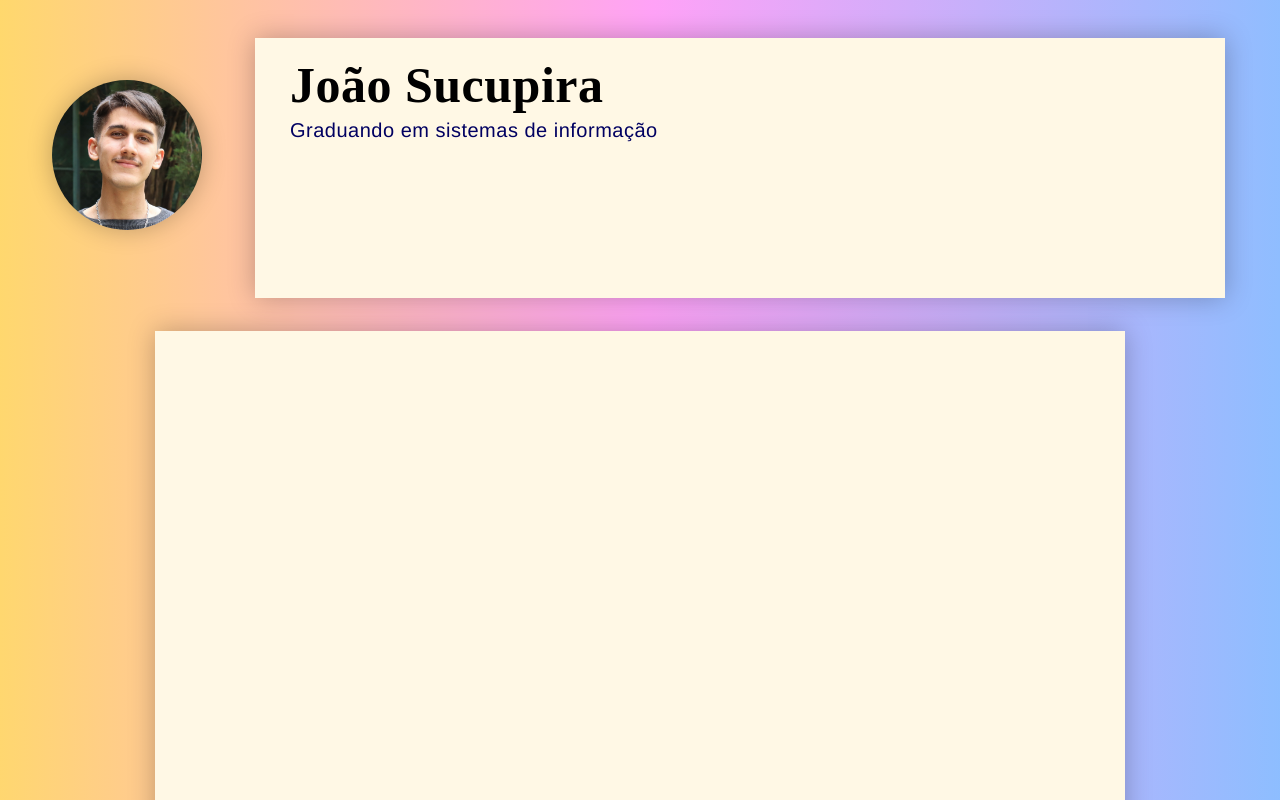
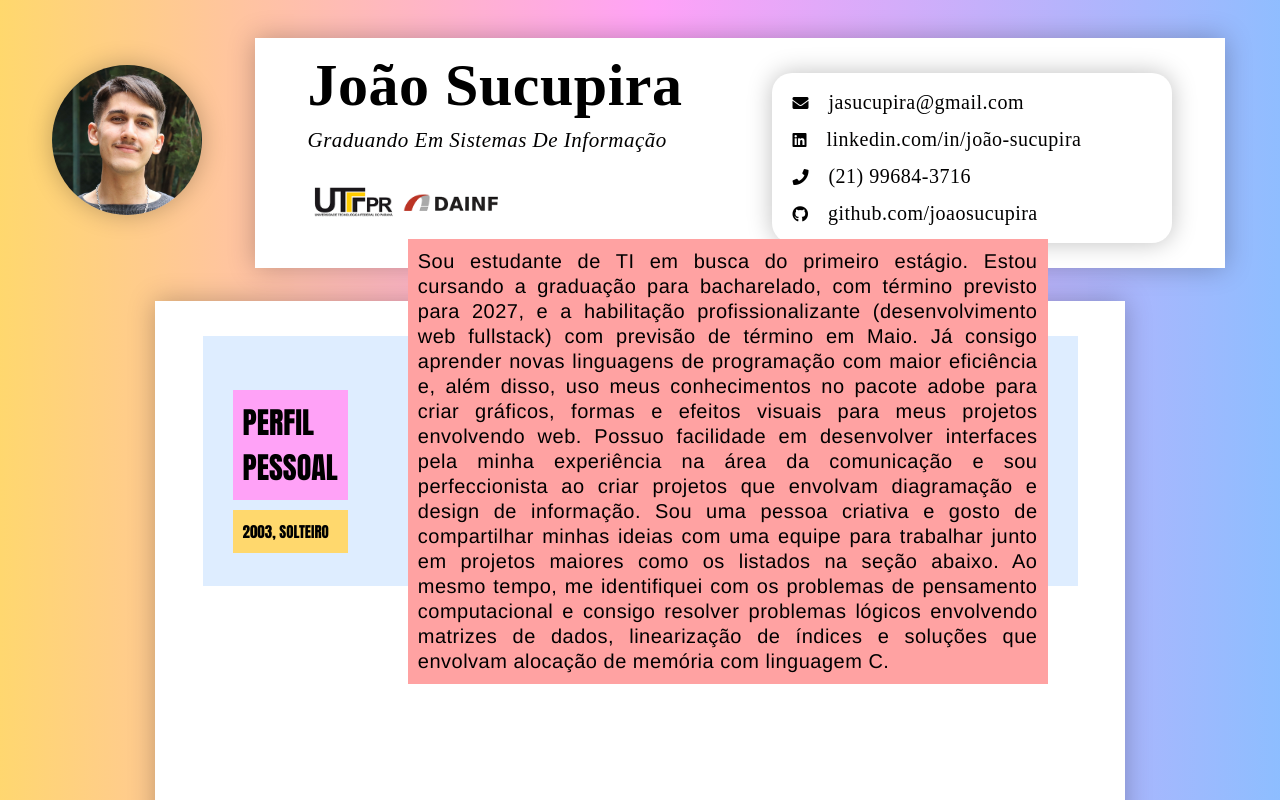
Before and after one commit to joaosucupira/pasta-site_curriculo, a website: page index-oficial.html in a window 1280 px wide. Shown: the top 800 px of the page. Drawn offline with Linux system fonts and the light colour scheme.

Commit message:
Update 3
Recomecei do início agora aproveitando melhor o efeito cascada

```diff
--- a/index-oficial.html
+++ b/index-oficial.html
@@ -4,6 +4,7 @@
     <meta charset="UTF-8">
     <meta name="viewport" content="width=device-width, initial-scale=1.0">
     <title>CV, J. Sucupira</title>
+    <link rel="stylesheet" href="https://cdnjs.cloudflare.com/ajax/libs/font-awesome/5.15.3/css/all.min.css">
     <link rel="stylesheet" href="style-oficial.css">
 </head>
 <body>
@@ -11,14 +12,31 @@
         <div class="sub-container">
             <div class="profile-pic"></div>
             <div class="sheet first">
-                <div class="text-block" style="flex-direction: column;">
-                    <div class="normal-text nome">João Sucupira</div>
-                    <div class="normal-text">Graduando em sistemas de informação</div>
+                <div style="display: flex; justify-content:space-between;">
+                    <div class="text-block" style="flex-direction: column;">
+                        <div class="normal-text nome">João Sucupira</div>
+                        <div class="normal-text sub-titulo">Graduando em sistemas de informação</div>
+                        <div><img src="imgs/utfpr-img2.png" alt="dainfutfpr" width="200px" style="margin-top: 30px;"></div>
+                    </div>
+                    <div class="contato">
+                        <div class="fas fa-envelope"><div class="normal-text link">jasucupira@gmail.com</div></div>
+                        <div class="fab fa-linkedin"><div class="normal-text link">linkedin.com/in/joão-sucupira</div></div>
+                        <div class="fas fa-phone"><div class="normal-text link">(21) 99684-3716</div></div>
+                        <div class="fab fa-github"><div class="normal-text link">github.com/joaosucupira</div></div>
+                    </div>
                 </div>
             </div>
         </div>
 
-        <div class="sheet second"></div>
+        <div class="sheet second">
+            <div class="sheetblock">
+                <div style="display: flex; flex-direction:column">
+                    <div class="leftblock">Perfil Pessoal</div>
+                    <div class="leftblock info">2003, Solteiro</div>
+                </div>
+                <div class="rightblock normal-text">Sou estudante de TI em busca do primeiro estágio. Estou cursando a graduação para bacharelado, com término previsto para 2027, e a habilitação profissionalizante (desenvolvimento web fullstack) com previsão de término em Maio. Já consigo aprender novas linguagens de programação com maior eficiência e, além disso, uso meus conhecimentos no pacote adobe para criar gráficos, formas e efeitos visuais para meus projetos envolvendo web. Possuo facilidade em desenvolver interfaces pela minha experiência na área da comunicação e sou perfeccionista ao criar projetos que envolvam diagramação e design de informação. Sou uma pessoa criativa e gosto de compartilhar minhas ideias com uma equipe para trabalhar junto em projetos maiores como os listados na seção abaixo. Ao mesmo tempo, me identifiquei com os problemas de pensamento computacional e consigo resolver problemas lógicos envolvendo matrizes de dados, linearização de índices e soluções que envolvam alocação de memória com linguagem C.</div>
+            </div>
+        </div>
         <div class="sheet third"></div>
     </div>
 </body>
--- a/style-oficial.css
+++ b/style-oficial.css
@@ -15,18 +15,57 @@ body {
 /* modelo para cada seção do curriculo */
 .sheet {
     display: flex;
-    background-color:#fff8e5;
+    background-color:white;
     margin: 3px;
     margin-top: 30px;
     padding:35px;
     box-shadow: 0px 0px 25px rgba(0, 0, 0, 0.25);
     width: 900px;
+    justify-content: center;
 }
 
+.sheetblock {
+    display: flex;
+    align-items: center;
+    background-color: #deedff;
+    width: 875px;
+    height: 250px;
+}
+
+.leftblock {
+    display: flex;
+    font-size: 30px;
+    font-family: Impact, sans-serif;
+    text-transform: uppercase;
+    background-color: #ffa2f7;
+    padding: 10px;
+    margin: 30px;
+    margin-bottom: 10px;
+    text-align: left;
+}
+
+.rightblock {
+    display: flex;
+    /* font-size: 16px;
+    font-family: 'Times New Roman', Times, serif;
+    line-height: 19px; */
+    background-color: #ffa2a2;
+    padding: 10px;
+    margin: 30px;
+    text-align: left;
+}
+
+.info {
+    font-size: 15px;
+    background-color: #ffd86d;
+    margin-top: 0px;
+    padding: 10px;
+
+}
 
 /* lista de pedaços do curriculo */
 .first {
-    height: 190px;
+    height: 160px;
 }
 
 .second {
@@ -64,19 +103,54 @@ body {
     font-size: 20px;
     font-family:Helvetica, Arial, Helvetica, sans-serif;
     font-weight: normal;
-    color: rgb(1, 0, 97);
+    color: rgb(1, 0, 0);
 }
 
 .nome {
     font-family: 'Times New Roman', Times, serif;
-    font-size:50px;
-    margin-bottom: 20px;
+    font-size:60px;
+    margin-bottom: 30px;
     font-weight: bold;
     color:black;
 }
 
+.sub-titulo {
+    font-family: 'Times New Roman', Times, serif;
+    font-style: italic;
+    font-size: 21px;
+    text-transform: capitalize;
+}
 
 /* div simples generica para organização dos blocos de texto */
 .text-block {
     display: flex;
 }
+
+.contato {
+
+    justify-content: center;
+    margin-left: 90px;
+    display: flex;
+    flex-direction: column;
+    height: 170px;
+    width: 400px;
+    background-color: white;
+    box-shadow: 0px 0px 25px rgba(0, 0, 0, 0.25);
+    border-radius: 20px;
+}
+
+.contato div{
+    align-items: center;
+    display: flex;
+    flex-direction: row;
+    margin: 3px;
+    margin-left: 20px;
+}
+
+.link:hover {
+    color: blue;
+}
+
+.contato .normal-text {
+    font-family: 'Times New Roman', Times, serif;
+}
```
